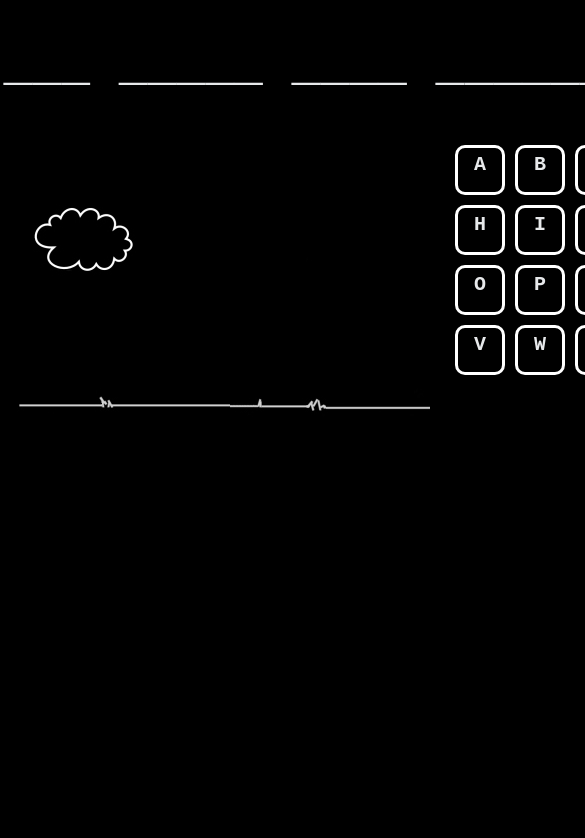
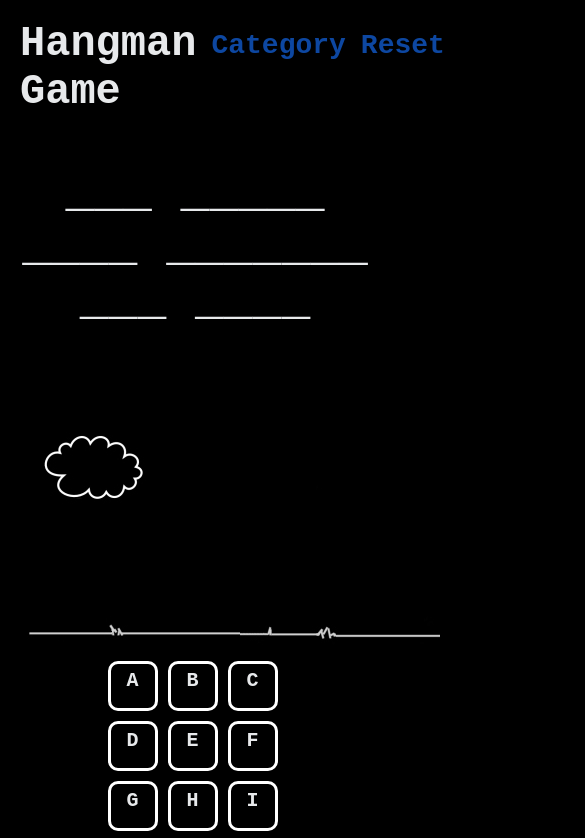
Before and after one commit to legalad/hangman, a plain HTML site: page index.html in a window 390 px wide. Shown: the top 838 px of the page, 585 px wide, since content can reach past the window. Drawn offline with Linux system fonts and the light colour scheme; a web font is replaced by a local one.

Commit message:
add nav bar

```diff
--- a/hangman.js
+++ b/hangman.js
@@ -24,7 +24,7 @@ window.onload = start;
 function start(){
     let content_div = "";
     for(let i=0; i < 26; i++){
-        content_div += '<div class="letter" id="lett'+ i +'" onclick="check('+i+')">'+String.fromCharCode(65+i)+'</div>'
+        content_div += '<div class="letter" id="lett'+ i +'" onclick="check('+i+')">'+String.fromCharCode(65+i)+'</div>';
     }
     document.getElementById("alphabet").innerHTML = content_div;
     write_catchphrase();
--- a/index.html
+++ b/index.html
@@ -8,11 +8,18 @@
 </head>
 <body>
 <div class="container">
+    <nav>
+        <h2>Hangman Game</h2>
+        <ul>
+            <li><span class="nav" onclick="location.reload()">Category</span></li>
+            <li><span class="nav" onclick="location.reload()">Reset</span></li>
+        </ul>
+    </nav>
     <div id="board"></div>
     <div id="gibbet">
         <img src="img/s0.jpg" alt=""/>
     </div>
-    <div id="alphabet"></div>
+    <div id="alphabet" class="alphabet"></div>
     <div style="clear: both;"></div>
 </div>
 </body>
--- a/style.css
+++ b/style.css
@@ -21,6 +21,8 @@ body{
     width: 900px;
     margin-left: auto;
     margin-right: auto;
+    position: center;
+    padding: 10px;
 }
 #board{
     width: 900px;
@@ -32,13 +34,13 @@ body{
 }
 #gibbet{
     float: left;
-    width: 450px;
+    width: 440px;
     text-align: center;
     min-height: 280px;
 }
 #alphabet{
-    float: left;
-    width: 450px;
+    float: right;
+    width: 440px;
     text-align: center;
     min-height: 280px;
 }
@@ -66,3 +68,40 @@ body{
 .reset:hover{
     color: white;
 }
+@media (max-width: 900px) {
+    .container{
+        width: 100%;
+        display: block;
+    }
+    #board{
+        width: 100%;
+    }
+    #gibbet{
+        width: 100%;
+    }
+    #alphabet{
+        float: none;
+        margin: auto;
+        width: 50%;
+    }
+}
+nav {
+    display: flex; /* 1 */
+    justify-content: space-between; /* 2 */
+    padding: 10px 10px; /* 3 */
+}
+
+nav ul {
+    display: flex;
+    list-style: none; /* 6 */
+    margin-top: 10px;
+}
+
+nav li {
+    padding-left: 15px; /* 7! */
+
+}
+nav span {
+    text-decoration: none;
+    color: #0d47a1
+}
```
